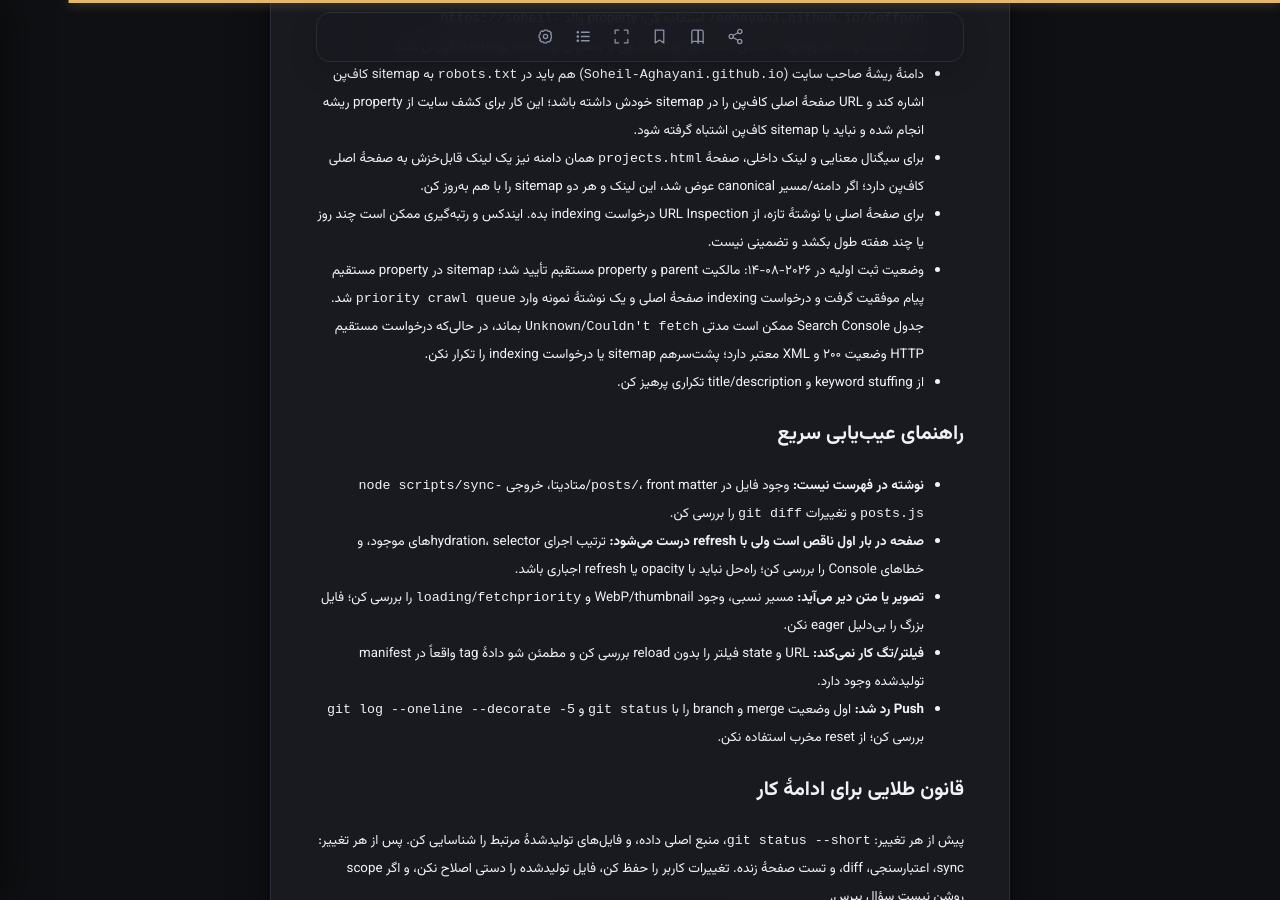
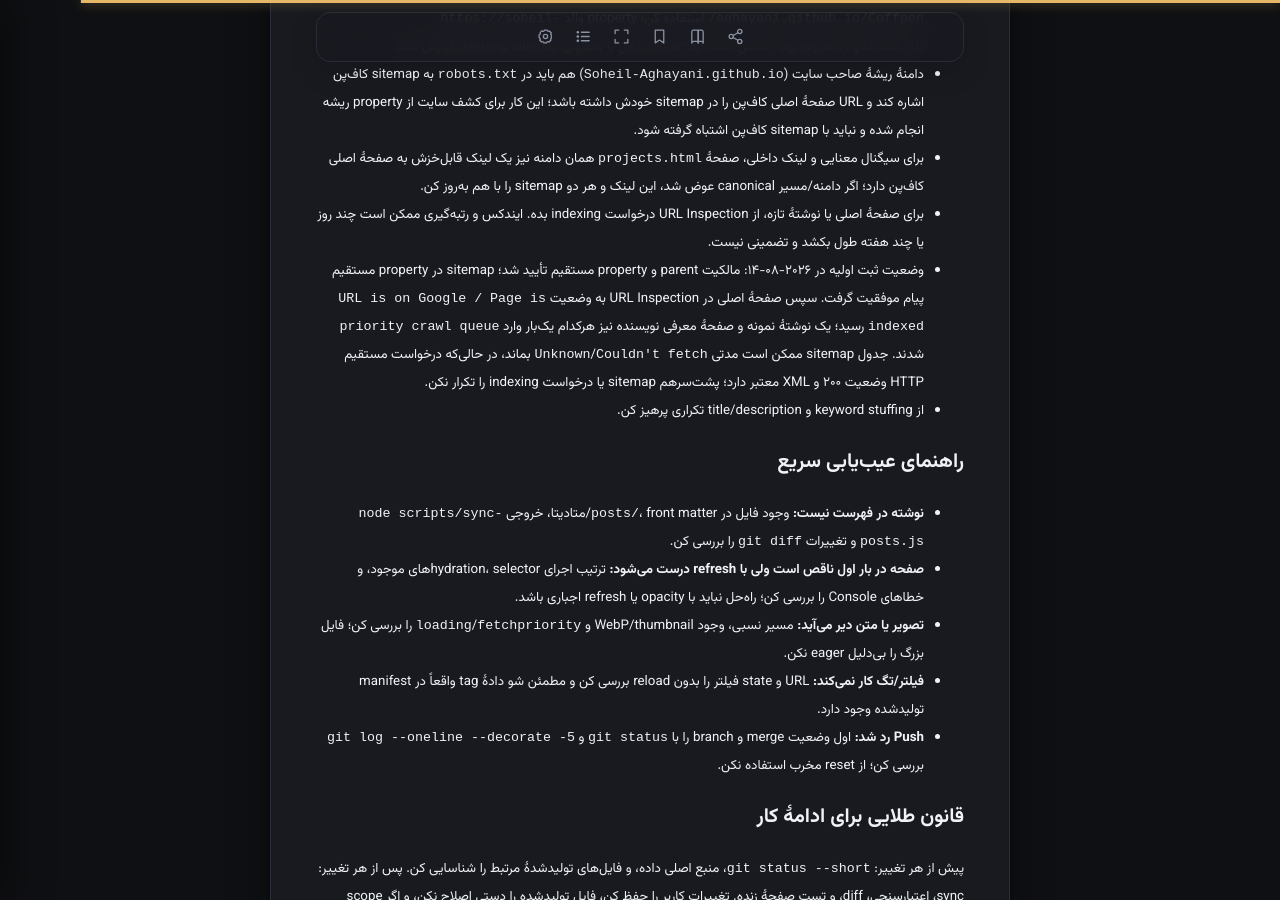
Before and after one commit to Soheil-Aghayani/Coffpen, a Jekyll site: the page built from CODEX_PROJECT_NOTES.md, in a window 1280 px wide and 900 px high, scrolled down 2976 px. Built offline with Jekyll 4.4.1, drawn with Linux system fonts in a browser that asks for light colours; our own code applies the rules of GitHub Pages for plain Markdown files; some of the changed text lies outside the part shown.

Commit message:
Record homepage indexing success

```diff
--- a/CODEX_PROJECT_NOTES.md
+++ b/CODEX_PROJECT_NOTES.md
@@ -70,7 +70,7 @@
 - دامنهٔ ریشهٔ صاحب سایت (`Soheil-Aghayani.github.io`) هم باید در `robots.txt` به sitemap کاف‌پن اشاره کند و URL صفحهٔ اصلی کاف‌پن را در sitemap خودش داشته باشد؛ این کار برای کشف سایت از property ریشه انجام شده و نباید با sitemap کاف‌پن اشتباه گرفته شود.
 - برای سیگنال معنایی و لینک داخلی، صفحهٔ `projects.html` همان دامنه نیز یک لینک قابل‌خزش به صفحهٔ اصلی کاف‌پن دارد؛ اگر دامنه/مسیر canonical عوض شد، این لینک و هر دو sitemap را با هم به‌روز کن.
 - برای صفحهٔ اصلی یا نوشتهٔ تازه، از URL Inspection درخواست indexing بده. ایندکس و رتبه‌گیری ممکن است چند روز یا چند هفته طول بکشد و تضمینی نیست.
-- وضعیت ثبت اولیه در ۲۰۲۶-۰۸-۱۴: مالکیت parent و property مستقیم تأیید شد؛ sitemap در property مستقیم پیام موفقیت گرفت و درخواست indexing صفحهٔ اصلی و یک نوشتهٔ نمونه وارد `priority crawl queue` شد. جدول Search Console ممکن است مدتی `Unknown`/`Couldn't fetch` بماند، در حالی‌که درخواست مستقیم HTTP وضعیت ۲۰۰ و XML معتبر دارد؛ پشت‌سرهم sitemap یا درخواست indexing را تکرار نکن.
+- وضعیت ثبت اولیه در ۲۰۲۶-۰۸-۱۴: مالکیت parent و property مستقیم تأیید شد؛ sitemap در property مستقیم پیام موفقیت گرفت. سپس صفحهٔ اصلی در URL Inspection به وضعیت `URL is on Google / Page is indexed` رسید؛ یک نوشتهٔ نمونه و صفحهٔ معرفی نویسنده نیز هرکدام یک‌بار وارد `priority crawl queue` شدند. جدول sitemap ممکن است مدتی `Unknown`/`Couldn't fetch` بماند، در حالی‌که درخواست مستقیم HTTP وضعیت ۲۰۰ و XML معتبر دارد؛ پشت‌سرهم sitemap یا درخواست indexing را تکرار نکن.
 - از keyword stuffing و title/description تکراری پرهیز کن.
 
 ## راهنمای عیب‌یابی سریع
```
